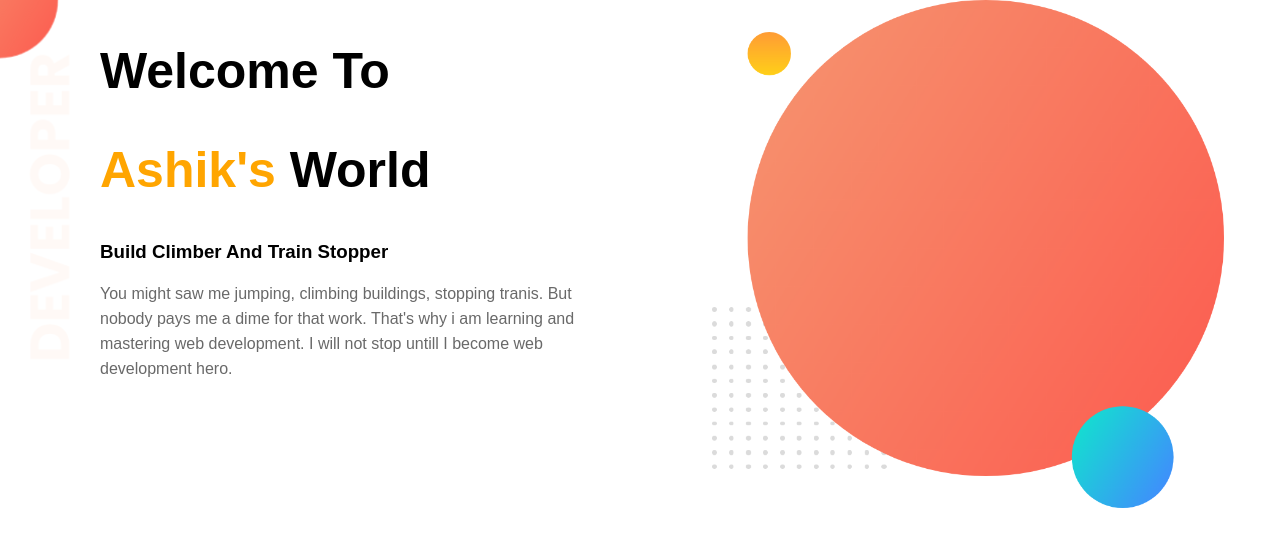
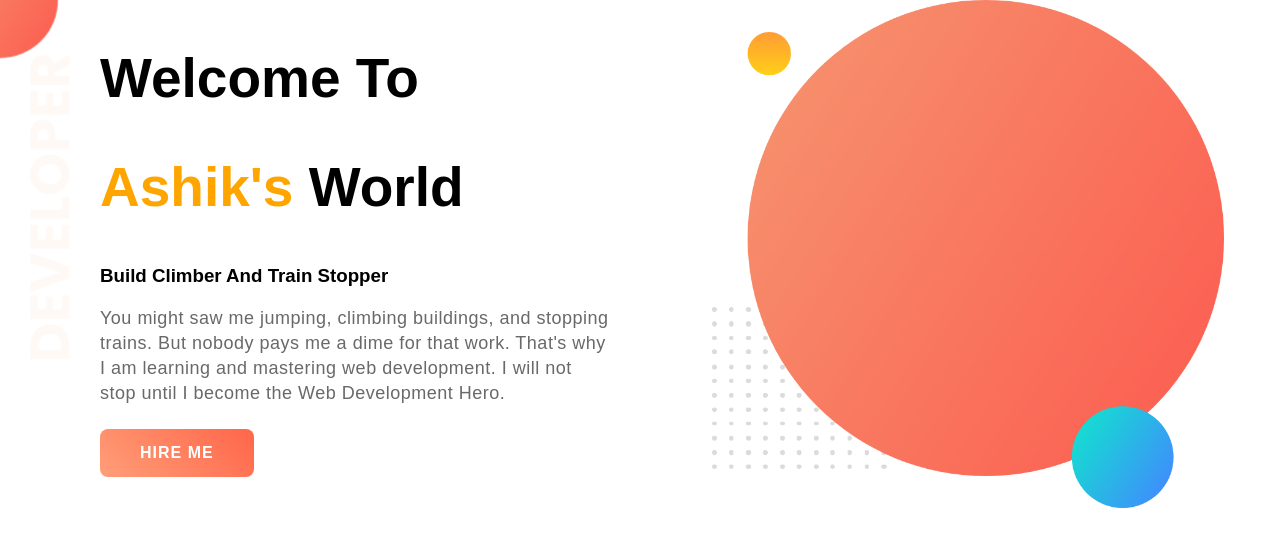
Before and after one commit to ashikurrahman-1/web-portfolio, a plain HTML site: page index.html in a window 1280 px wide. Drawn offline with Linux system fonts and the light colour scheme.

Commit message:
banner done

```diff
--- a/css/style.css
+++ b/css/style.css
@@ -15,7 +15,7 @@ body{
 }
 .half-width h1{
     font-weight: bold;
-    font-size: 50px;
+    font-size: 55px;
     font-family: Arial, Helvetica, sans-serif;
     text-transform: capitalize;
 }
@@ -27,6 +27,21 @@ body{
     font-weight: 500;
     line-height: 25px;
     display: block;
+    font-size: 18px;
+    font-family: sans-serif;
+    letter-spacing: .5px;
+}
+.half-width a{
+    text-decoration: none;
+    color: #fff;
+    background: linear-gradient(45deg,#FF9E78, #FF664A);
+    padding: 15px 40px;
+    border-radius: 8px;
+    font-weight: bold;
+    letter-spacing: 1px;
+    margin-top: 5px;
+    display: inline-block;
+    text-transform: uppercase;
 }
 .half-width{
     width: 40%;
--- a/index.html
+++ b/index.html
@@ -13,7 +13,8 @@
                 <h1> Welcome To </h1>
                 <h1> <span class="ashik">Ashik's</span> world </h1>
                 <h3> Build Climber And Train Stopper </h3>
-                <p> You might saw me jumping, climbing buildings, stopping tranis. But nobody pays me a dime for that work. That's why i am learning and mastering web development. I will not stop untill I become web development hero.</p>
+                <p> You might saw me jumping, climbing buildings, and stopping trains. But nobody pays me a dime for that work. That's why I am learning and mastering web development. I will not stop until I become the Web Development Hero.</p>
+                <a href="#"> Hire Me </a>
             </div>
             <div class="half-width">
                 <img src="img/my-bg.png" alt="">
```
